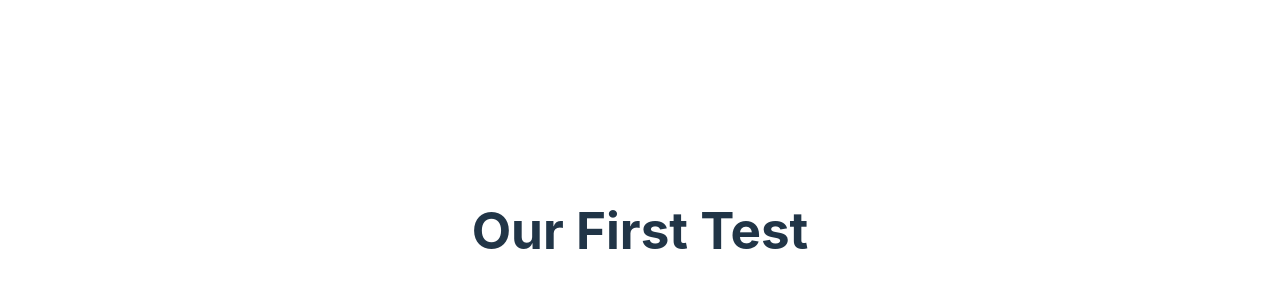
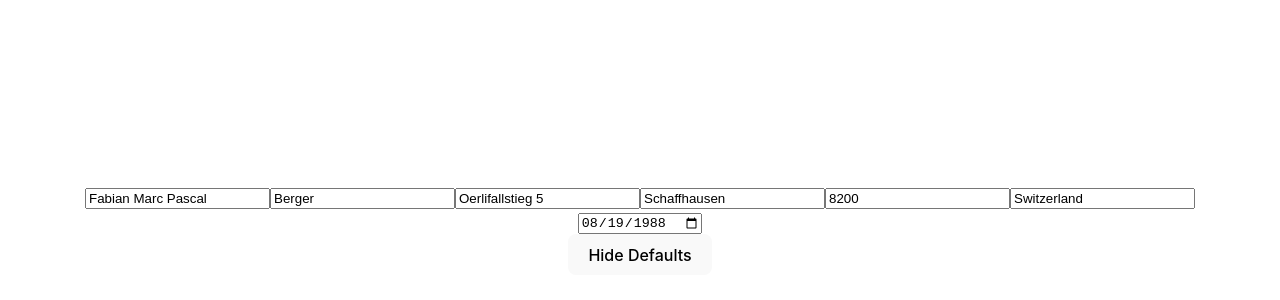
Before and after one commit to fmpberger88/cv-project, a React (Vite) app: page / in a window 1280 px wide. Shown: the part 170-470 px from the top of the page. Built offline with nearby package versions, Linux system fonts and the light colour scheme.

Commit message:
setup AddressComponent

```diff
--- a/src/App.jsx
+++ b/src/App.jsx
@@ -1,19 +1,56 @@
-import { useState } from 'react'
+import {useEffect, useState} from 'react'
 import './App.css'
+import AddressComponent from "./components/AddressComponent/AddressComponent.jsx";
 
 function App() {
-    const [address, setAddress] = useState({
-        firstname: '',
-        lastname: '',
-        street: '',
-        zipcode: '',
-        city: '',
-        country: '',
+    // Default Address
+    const defaultAddress = {
+        firstName: 'Fabian Marc Pascal',
+        lastName: 'Berger',
+        street: 'Oerlifallstieg 5',
+        city: 'Schaffhausen',
+        zipcode: '8200',
+        country: 'Switzerland',
+        birthdate: '1988-08-19'
+    };
 
-    })
+    // Default Address or from LocalStorage
+    const [address, setAddress] = useState(() => {
+        const savedAddress = localStorage.getItem('address');
+        return savedAddress ? JSON.parse(savedAddress) : defaultAddress;
+    });
+    const [showDefaults, setShowDefaults] = useState(true);
+
+    // useEffect for save address to localStorage
+    useEffect(() => {
+        localStorage.setItem('address', JSON.stringify(address));
+    }, [address]);
+
+    // Functions
+    const hideDefaults = () => {
+        setAddress({
+            firstName: '',
+            lastName: '',
+            street: '',
+            city: '',
+            zipcode: '',
+            country: '',
+            birthdate: ''
+        });
+        setShowDefaults(false);
+    }
+
   return (
     <>
-        <h1>Our First Test</h1>
+        <div>
+            <AddressComponent address={address} onAddressChange={setAddress} />
+            {showDefaults && (
+                <button onClick={hideDefaults}>Hide Defaults</button>
+            )}
+        </div>
+        <div>
+            {/* Preview */}
+        </div>
     </>
   )
 }
--- a/src/components/AddressComponent/AddressComponent.jsx
+++ b/src/components/AddressComponent/AddressComponent.jsx
@@ -1,5 +1,66 @@
 function AddressComponent({ address, onAddressChange }) {
+    // Handle input field changes
+    const handleChange = (event) => {
+        const { name, value} = event.target;
+        onAddressChange({
+            ...address,
+            [name]: value
+        });
+    };
 
+    return (
+        <form>
+            <input
+                type="text"
+                name="firstName"
+                value={address.firstName || ''}
+                onChange={handleChange}
+                placeholder="First Name"
+            />
+            <input
+                type="text"
+                name="lastName"
+                value={address.lastName || ''}
+                onChange={handleChange}
+                placeholder="Last Name"
+            />
+            <input
+                type="text"
+                name="street"
+                value={address.street}
+                onChange={handleChange}
+                placeholder="Street Name"
+            />
+            <input
+                type="text"
+                name="city"
+                value={address.city}
+                onChange={handleChange}
+                placeholder="City"
+            />
+            <input
+                type="text"
+                name="zipcode"
+                value={address.zipcode}
+                onChange={handleChange}
+                placeholder="Zipcode"
+            />
+            <input
+                type="text"
+                name="country"
+                value={address.country}
+                onChange={handleChange}
+                placeholder="Country"
+            />
+            <input
+                type="date"
+                name="birthdate"
+                value={address.birthdate}
+                onChange={handleChange}
+                placeholder="Birthdate"
+            />
+        </form>
+    )
 }
 
 export default AddressComponent;
```
